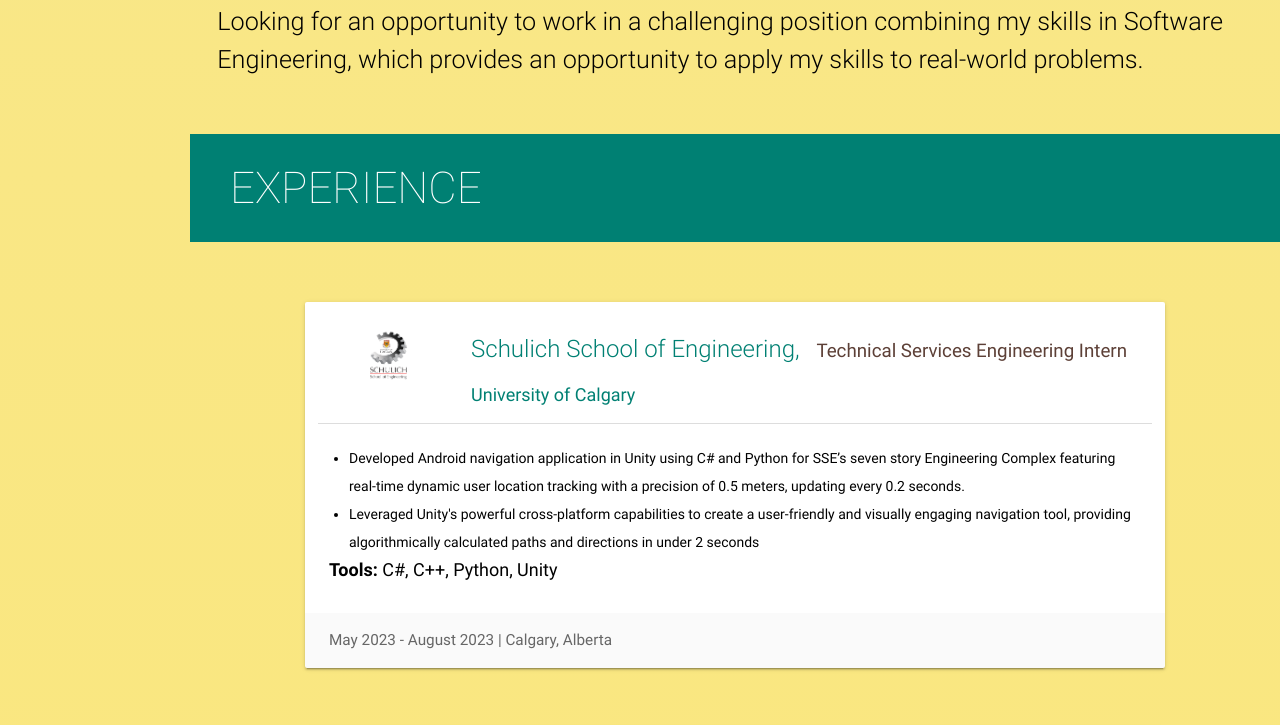
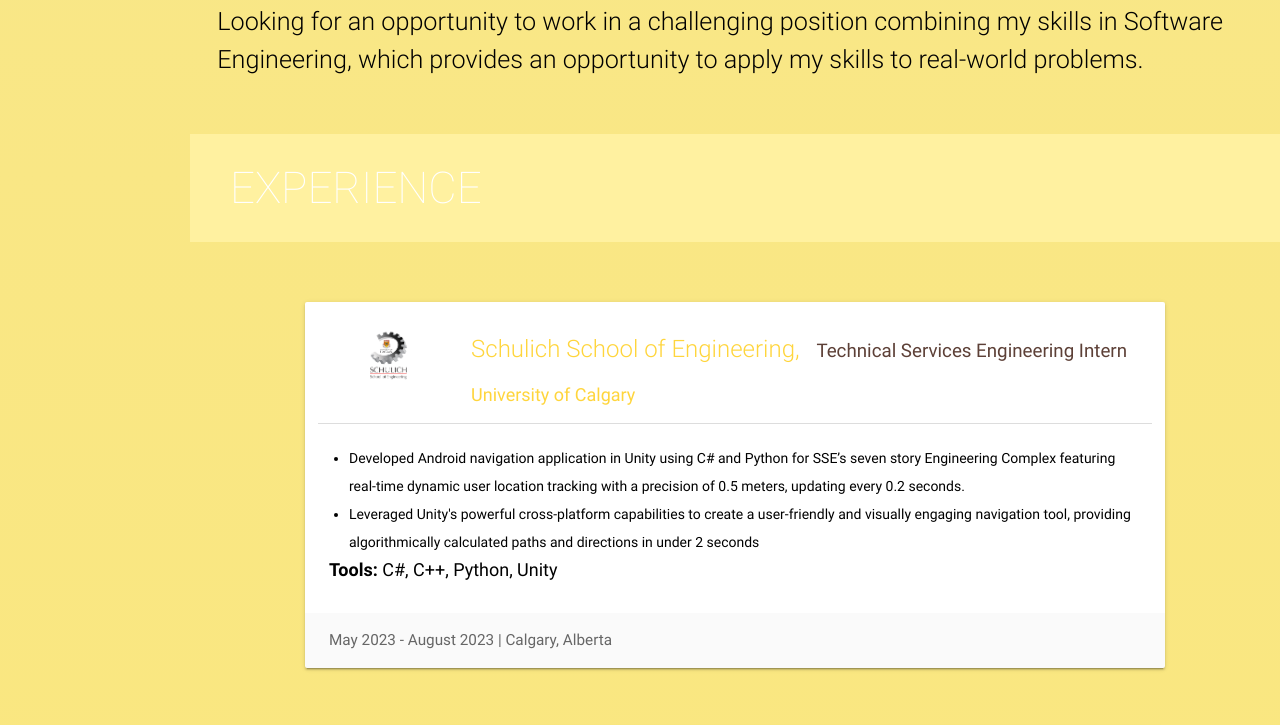
Before and after one commit to avaj4/.github.io, a plain HTML site: page index.html in a window 1280 px wide. Shown: the part 1356-2081 px from the top of the page. Drawn offline with nearby package versions, Linux system fonts and the light colour scheme.

Commit message:
Changed colour Scheme

```diff
--- a/assets/css/style.css
+++ b/assets/css/style.css
@@ -525,7 +525,7 @@
 /* main .teal-text */
 
 .teal-text {
-  color: #008073 !important;
+  color: #ffd53c !important;
 }
 
 /* .teal-text {
@@ -535,7 +535,7 @@
 /* .teal */
 
 .teal {
-  background-color: #008073 !important;
+  background-color: #fff1a0 !important;
 }
 
 /* .teal {
@@ -578,7 +578,7 @@
     position: absolute;
   }
   nav a.button-collapse, nav a.button-collapse i {
-    color: #009688;
+    color: #ffd050;
     height: 56px;
     line-height: 56px;
   }
```
